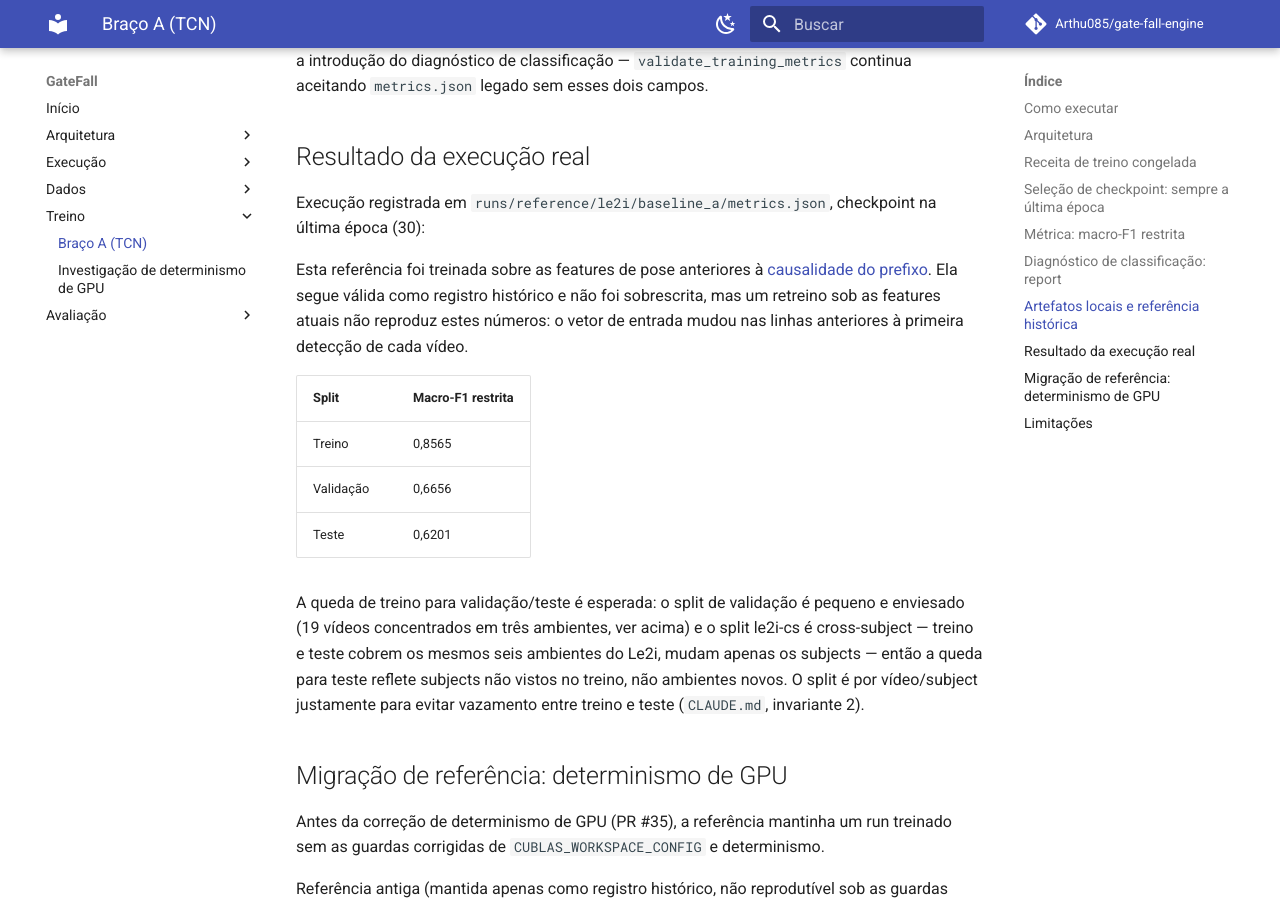
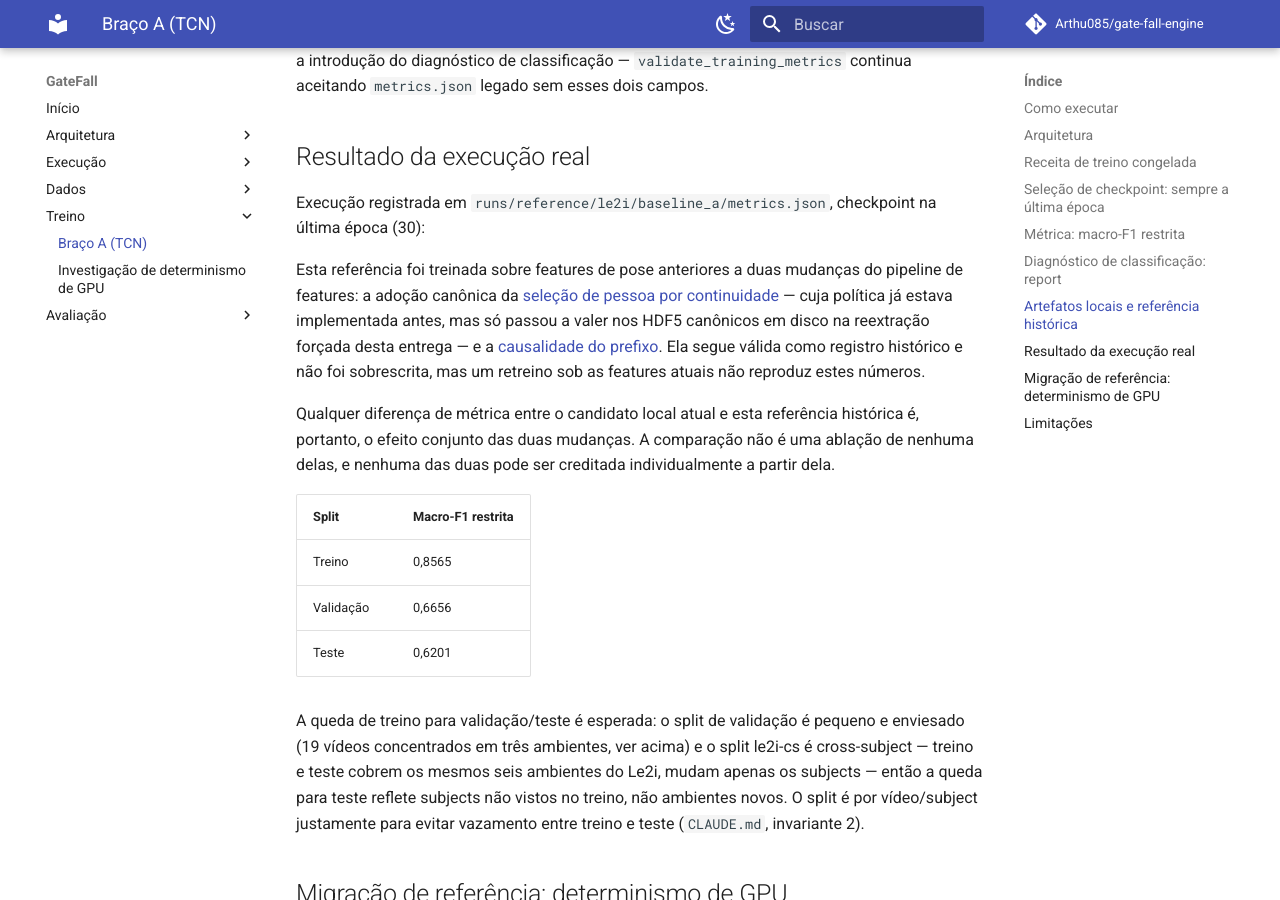
Before and after one commit to Arthu085/gate-fall-engine, an MkDocs documentation site: the page built from docs/train/baseline-a.md, in a window 1280 px wide and 900 px high, scrolled down 3792 px. Built offline with MkDocs 1.6.1 and Material for MkDocs 9.7.7, drawn with Linux system fonts in a browser that asks for light colours; comment, search, counter and statistics services are not loaded.

Commit message:
docs(train): attribute arm a metric shift to both pipeline changes
Co-Authored-By: Claude <noreply@anthropic.com>

```diff
--- a/docs/train/baseline-a.md
+++ b/docs/train/baseline-a.md
@@ -173,11 +173,19 @@ esses dois campos.
 Execução registrada em `runs/reference/le2i/baseline_a/metrics.json`, checkpoint na
 última época (30):
 
-Esta referência foi treinada sobre as features de pose anteriores à
-[causalidade do prefixo](../data/temporal-contract.md#imputacao-de-pose-e-causalidade-do-prefixo).
+Esta referência foi treinada sobre features de pose anteriores a duas
+mudanças do pipeline de features: a adoção canônica da [seleção de pessoa por
+continuidade](../data/temporal-contract.md#selecao-de-pessoa-na-extracao-de-pose)
+— cuja política já estava implementada antes, mas só passou a valer nos HDF5
+canônicos em disco na reextração forçada desta entrega — e a [causalidade do
+prefixo](../data/temporal-contract.md#imputacao-de-pose-e-causalidade-do-prefixo).
 Ela segue válida como registro histórico e não foi sobrescrita, mas um
-retreino sob as features atuais não reproduz estes números: o vetor de
-entrada mudou nas linhas anteriores à primeira detecção de cada vídeo.
+retreino sob as features atuais não reproduz estes números.
+
+Qualquer diferença de métrica entre o candidato local atual e esta referência
+histórica é, portanto, o efeito conjunto das duas mudanças. A comparação não é
+uma ablação de nenhuma delas, e nenhuma das duas pode ser creditada
+individualmente a partir dela.
 
 | Split | Macro-F1 restrita |
 | ----- | ------------------ |
```
